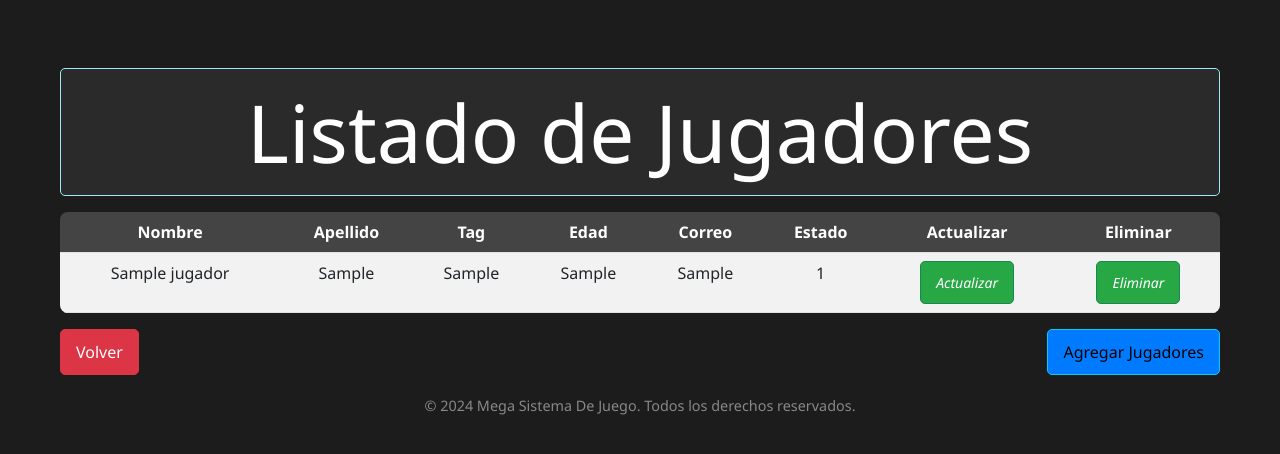
After one commit to MegaCarlos1000/Prueba_Francisco, a Django app: page /ListaJugadores.html in a window 1280 px wide. The commit adds this page. Shown: the top 454 px of the page. Run offline with Django 3.2, Linux system fonts and the light colour scheme; tables that the repository leaves empty hold one stand-in row (values such as "Sample post").

Commit message:
Parte Mega2
Faltan Relaciones

```diff
--- a/Prueba/urls.py
+++ b/Prueba/urls.py
@@ -24,4 +24,8 @@ urlpatterns = [
     path('agregarjuego/', views.agregarjuego, name='agregarjuego'),
     path('eliminarJuego/<int:id>/', views.eliminarJuego, name='eliminarJuego'),
     path('actualizarJuego/<int:id>/', views.actualizarJuego, name='actualizarJuego'),
+    path('AgregarJugadores.html', views.agregarJugadores),
+    path('ListaJugadores.html', views.listado),
+    path('eliminarJugador/<int:id>', views.eliminarJugador),
+    path('actualizarJugador/<int:id>', views.actualizarJugador),
 ]
--- a/aplicacion/models.py
+++ b/aplicacion/models.py
@@ -28,3 +28,27 @@ class Juego(models.Model):
 
     def __str__(self):
         return self.nombre
+
+
+estado=[
+    (1,'Activo'),
+    (2,'Inactivo')
+]
+
+class Jugador(models.Model):
+    nombre= models.CharField(max_length=50)
+    apellido= models.CharField(max_length=50)
+    tag= models.CharField(max_length=50)
+    edad= models.CharField(max_length=50)
+    correo= models.CharField(max_length=50)
+    estado= models.IntegerField(
+        null=False, blank=False, choices=estado
+    )
+
+class Sistema(models.Model):
+    nombre_distrubidora = models.CharField(max_length=100, verbose_name='Nombre de la Distribuidora')
+    nombre_desarrolladora = models.CharField(max_length=100, verbose_name='Nombre de la Desarrolladora')
+    descuento = models.DecimalField(max_digits=5, decimal_places=2, verbose_name='Descuento (%)')
+
+    def __str__(self):
+        return self.nombre_distrubidora
--- a/aplicacion/views.py
+++ b/aplicacion/views.py
@@ -1,7 +1,7 @@
 from django.shortcuts import render, redirect, get_object_or_404
-from aplicacion.forms import FormJuego
+from aplicacion.forms import FormJuego,FormJugador
 from django.contrib import messages
-from aplicacion.models import Juego
+from aplicacion.models import Juego,Jugador
 
 def index(request):
     return render(request, 'templatesApp/index.html')
@@ -34,3 +34,35 @@ def actualizarJuego(request, id):
             form.save()
             return redirect('listadojuego')
     return render(request, 'templatesApp/agregar.html', {'form': form})
+
+
+def listado(request):
+    jugadores=Jugador.objects.all()
+    data ={'jugadores':jugadores}
+    return render(request,'templatesApp/ListaJugadores.html', data)
+
+def agregarJugadores(request):
+    form = FormJugador()
+    if request.method == 'POST':
+        form = FormJugador(request.POST)
+        if form.is_valid():
+            form.save()
+        return index(request)
+    data ={'form':form}
+    return render(request, 'templatesApp/AgregarJugadores.html',data)
+
+def eliminarJugador(request, id):
+    jugador=Jugador.objects.get(id=id)
+    jugador.delete()
+    return redirect('/ListaJugadores.html')
+
+def actualizarJugador(request,id):
+    jugador=Jugador.objects.get(id=id)
+    form=FormJugador(instance=jugador)
+    if request.method == 'POST':
+        form = FormJugador(request.POST, instance=jugador)
+        if form.is_valid():
+            form.save()
+        return index(request)
+    data={'form':form}
+    return render(request, 'templatesApp/AgregarJugadores.html',data)
--- a/static/css/estilos-agregar.css
+++ b/static/css/estilos-agregar.css
@@ -86,3 +86,9 @@ select:focus {
     border-color: #007bff;
     outline: none;
 }
+footer {
+    text-align: center;
+    margin-top: 20px;
+    font-size: 0.9rem;
+    color: #888;
+}
--- a/static/css/estilos-listado.css
+++ b/static/css/estilos-listado.css
@@ -73,7 +73,12 @@ h1 {
     background-color: #0056b3;
     transform: translateY(-2px);
 }
-
+footer {
+    text-align: center;
+    margin-top: 20px;
+    font-size: 0.9rem;
+    color: #888;
+}
 .alert {
     background-color: #2a2a2a;
     color: #ffffff;
--- /dev/null
+++ b/templates/templatesApp/ListaJugadores.html
@@ -0,0 +1,58 @@
+<!DOCTYPE html>
+<html lang="en">
+<head>
+    <meta charset="UTF-8">
+    <meta name="viewport" content="width=device-width, initial-scale=1.0">
+    <title>Document</title>
+    <link rel="stylesheet" href="https://cdn.jsdelivr.net/npm/bootstrap@5.3.0/dist/css/bootstrap.min.css">
+    {% load static %}
+    <link rel="stylesheet" href="{% static 'css/estilos-listado.css' %}">
+</head>
+<body class="container mt-5">
+    <div class="alert alert-info display-1 text-center">Listado de Jugadores</div>
+    {% if jugadores %}
+
+    <table class="table table-striped table-inverse table-responsive">
+        <thead class="thead-inverse">
+            <tr>
+                <th>Nombre</th>
+                <th>Apellido</th>
+                <th>Tag</th>
+                <th>Edad</th>
+                <th>Correo</th>
+                <th>Estado</th>
+                <th>Actualizar</th>
+                <th>Eliminar</th>
+            </tr>
+        </thead>
+        <tbody>
+            {% for jugador in jugadores %}
+            <tr>
+                <td>{{ jugador.nombre}}</td>
+                <td>{{ jugador.apellido}}</td>
+                <td>{{ jugador.tag}}</td>
+                <td>{{ jugador.edad}}</td>
+                <td>{{ jugador.correo}}</td>
+                <td>{{ jugador.estado}}</td>
+                <td><a href="/actualizarJugador/{{ jugador.id }}" class="btn btn-success btn-sm"><i>Actualizar</i></td>
+                <td><a href="/eliminarJugador/{{ jugador.id }}" class="btn btn-success btn-sm"><i>Eliminar</i></td>
+            </tr>
+            {% endfor %}
+        </tbody>
+    </table>
+
+    {% else %}
+    <div class="alert alert-primary" role="alert">
+        No se han encontrado jugadores
+    </div>
+
+    {% endif %}
+
+    <a href="../" class="btn btn-danger">Volver</a>
+    <a href="../AgregarJugadores.html" class="btn btn-info float-end">Agregar Jugadores</a>
+
+</body>
+<footer>
+    &copy; 2024 Mega Sistema De Juego. Todos los derechos reservados.
+</footer>
+</html>
--- a/templates/templatesApp/index.html
+++ b/templates/templatesApp/index.html
@@ -12,7 +12,7 @@
     <div class="row">
         <div class="col-12">
             <div class="alert text-center">
-                <h1 class="display-4">SISTEMA de juegos</h1>
+                <h1 class="display-4">Sistema de plataforma de ventas</h1>
             </div>
         </div>
     </div>
@@ -27,6 +27,8 @@
         <div class="col-md-4 text-center">
             <a href="{% url 'listadojuego' %}" class="btn">Lista de Juegos</a>
             <a href="{% url 'agregarjuego' %}" class="btn">Agregar Juego</a>
+            <a href="/AgregarJugadores.html" class="btn btn-info">Agregar Jugadores</a>
+            <a href="/ListaJugadores.html" class="btn btn-info">Listado de jugadores</a>
         </div>
     </div>
 
```
Also changed, not shown: aplicacion/forms.py (+14 -1 lines), templates/templatesApp/AgregarJugadores.html (added, +34 -0 lines), aplicacion/migrations/0001_initial.py (added), aplicacion/migrations/__init__.py (added).
